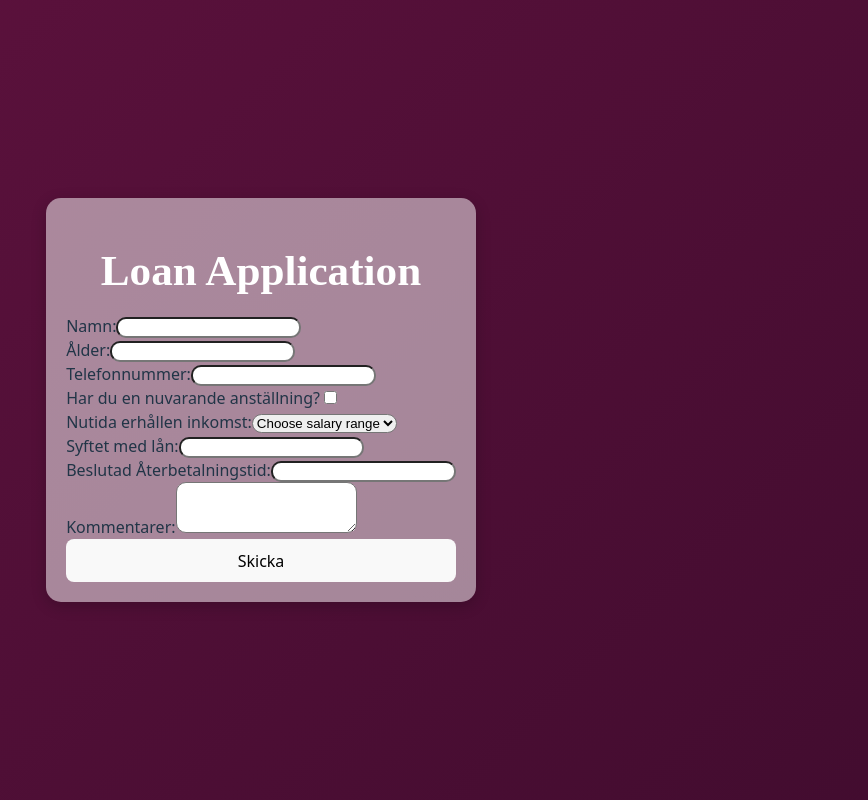
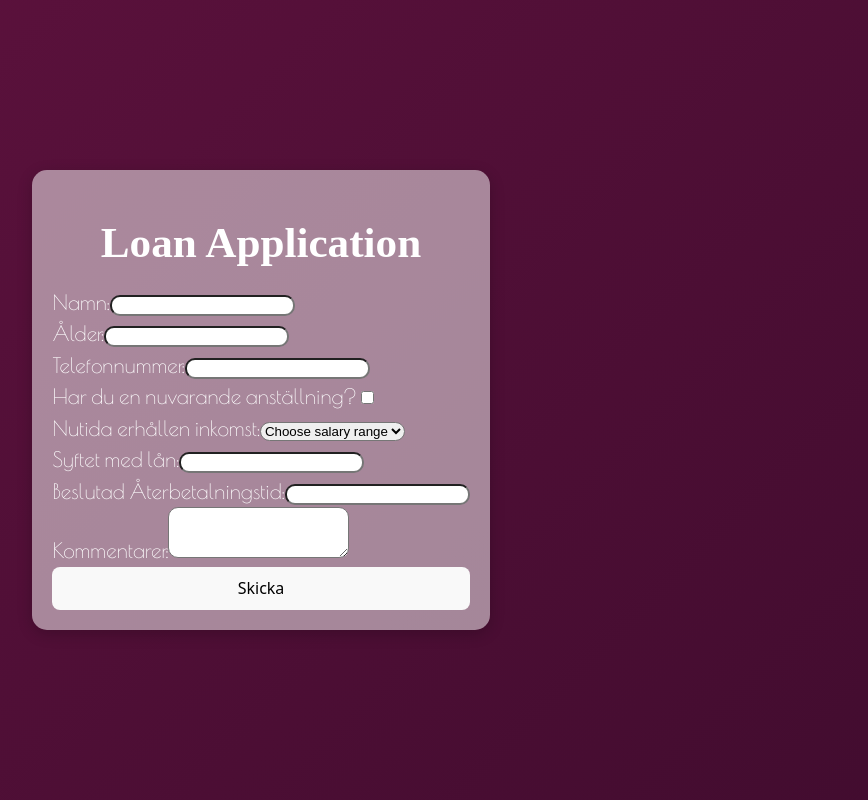
Before and after one commit to idasoderlund/vite-LoanForm, a React (Vite) app: page / in a window 1280 px wide. Shown: the whole page, without its empty margins (379-1247 px from the left). Built offline with nearby package versions, Linux system fonts and the light colour scheme; a web font is replaced by a local one.

Commit message:
added fpnt family and font sice to lables

```diff
--- a/index.html
+++ b/index.html
@@ -11,6 +11,12 @@
       href="https://fonts.googleapis.com/css2?family=Playwrite+HU:wght@100..400&display=swap"
       rel="stylesheet"
     />
+    <link rel="preconnect" href="https://fonts.googleapis.com" />
+    <link rel="preconnect" href="https://fonts.gstatic.com" crossorigin />
+    <link
+      href="https://fonts.googleapis.com/css2?family=Poiret+One&display=swap"
+      rel="stylesheet"
+    />
   </head>
   <body>
     <div id="root"></div>
--- a/src/App.css
+++ b/src/App.css
@@ -128,6 +128,12 @@ h1 {
 #repayment-period,
 #comments {
   border-radius: 10px;
+}
+
+.customer-label {
+  color: #fff;
+  font-family: "Poiret One", sans-serif;
+  font-size: 21px;
 }
 
 @media (max-width: 600px) {
```
